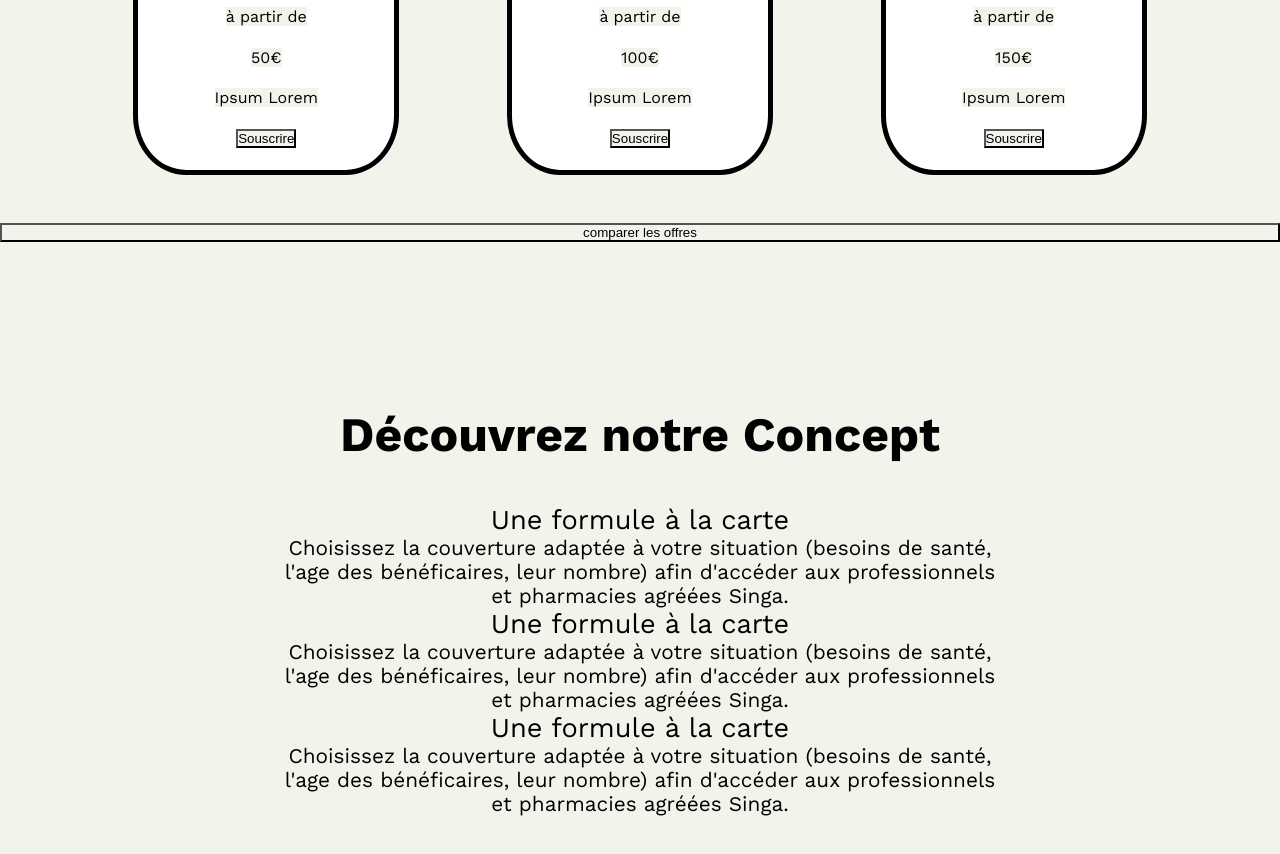
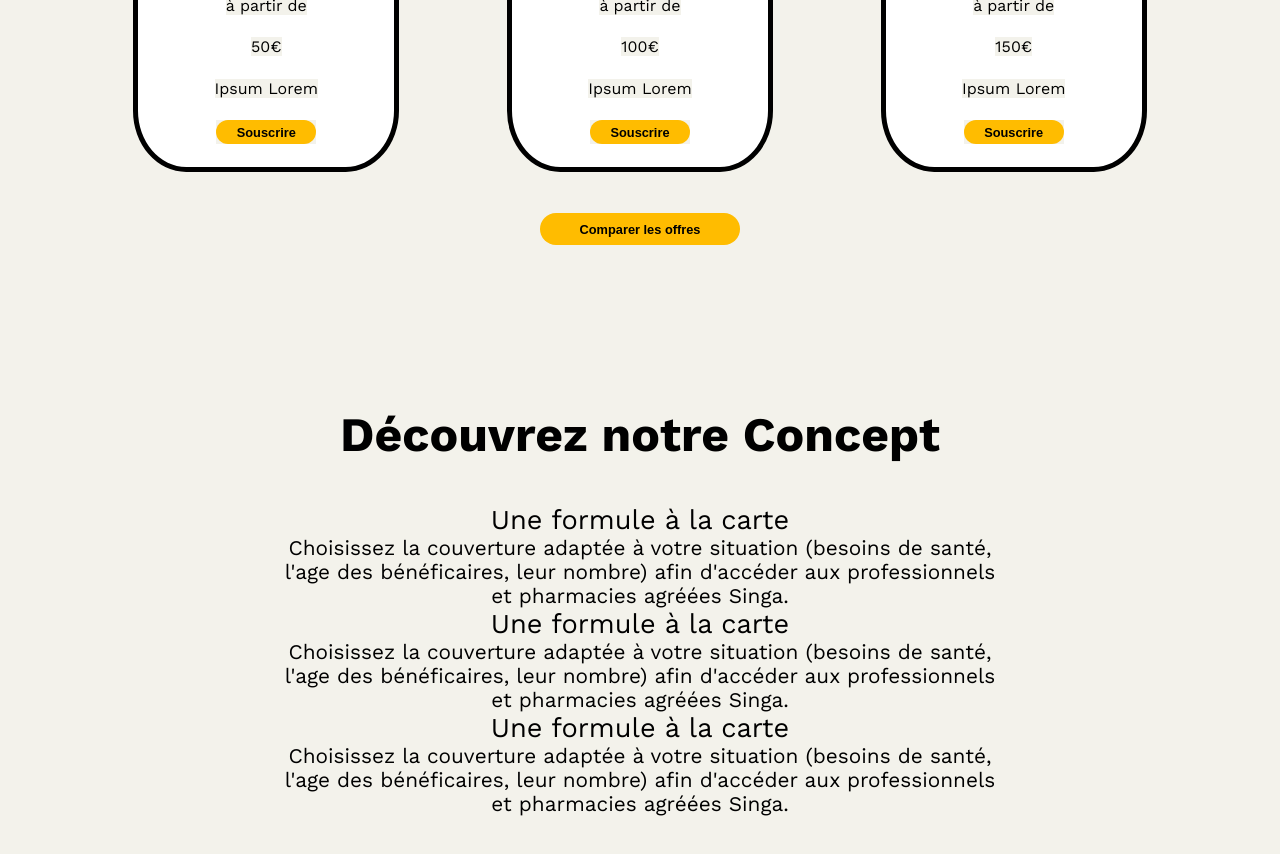
Before and after one commit to WildCodeSchool/paris-0921-project3-my-singa-assurance, a React (Vite) app: page / in a window 1280 px wide. Shown: the part 1260-2114 px from the top of the page. Built offline with nearby package versions, Linux system fonts and the light colour scheme.

Commit message:
CSS implemented for homepageTarif Buttons

```diff
--- a/src/components/HomepageTarif.jsx
+++ b/src/components/HomepageTarif.jsx
@@ -35,7 +35,9 @@ function HomepageTarif() {
           return <TarifCard key="0" title={card.title} couverture={card.couverture} desc={card.description} prix={card.prix} />;
         })}
       </div>
-      <button>comparer les offres</button>
+      <div className={style.buttons}>
+        <button className={style.offers}>Comparer les offres</button>
+      </div>
     </div>
   );
 }
--- a/src/components/TarifCard.jsx
+++ b/src/components/TarifCard.jsx
@@ -9,7 +9,9 @@ const TarifCard = ({ title, couverture, prix, desc }) => {
       <div> à partir de </div>
       <div>{prix}€</div>
       <div>{desc}</div>
-      <button>Souscrire</button>
+      <div className={style.buttons}>
+        <button className={style.offers}>Souscrire</button>
+      </div>
     </div>
   );
 };
--- a/src/components/style/HomepageTarif.module.scss
+++ b/src/components/style/HomepageTarif.module.scss
@@ -31,3 +31,15 @@
 .tarifCardContainer {
   height: 200%;
 }
+
+.buttons {
+  .offers {
+    height: 4vh;
+    width: 200px;
+    border-radius: 30px;
+    border: none;
+    background-color: #ffbc00;
+    font-size: 0.8rem;
+    font-weight: bold;
+  }
+}
--- a/src/components/style/TarifCard.module.scss
+++ b/src/components/style/TarifCard.module.scss
@@ -10,3 +10,15 @@
   border-radius: 20%;
   background-color: white;
 }
+
+.buttons {
+  .offers {
+    height: 3vh;
+    width: 100px;
+    border-radius: 30px;
+    border: none;
+    background-color: #ffbc00;
+    font-size: 0.8rem;
+    font-weight: bold;
+  }
+}
```
